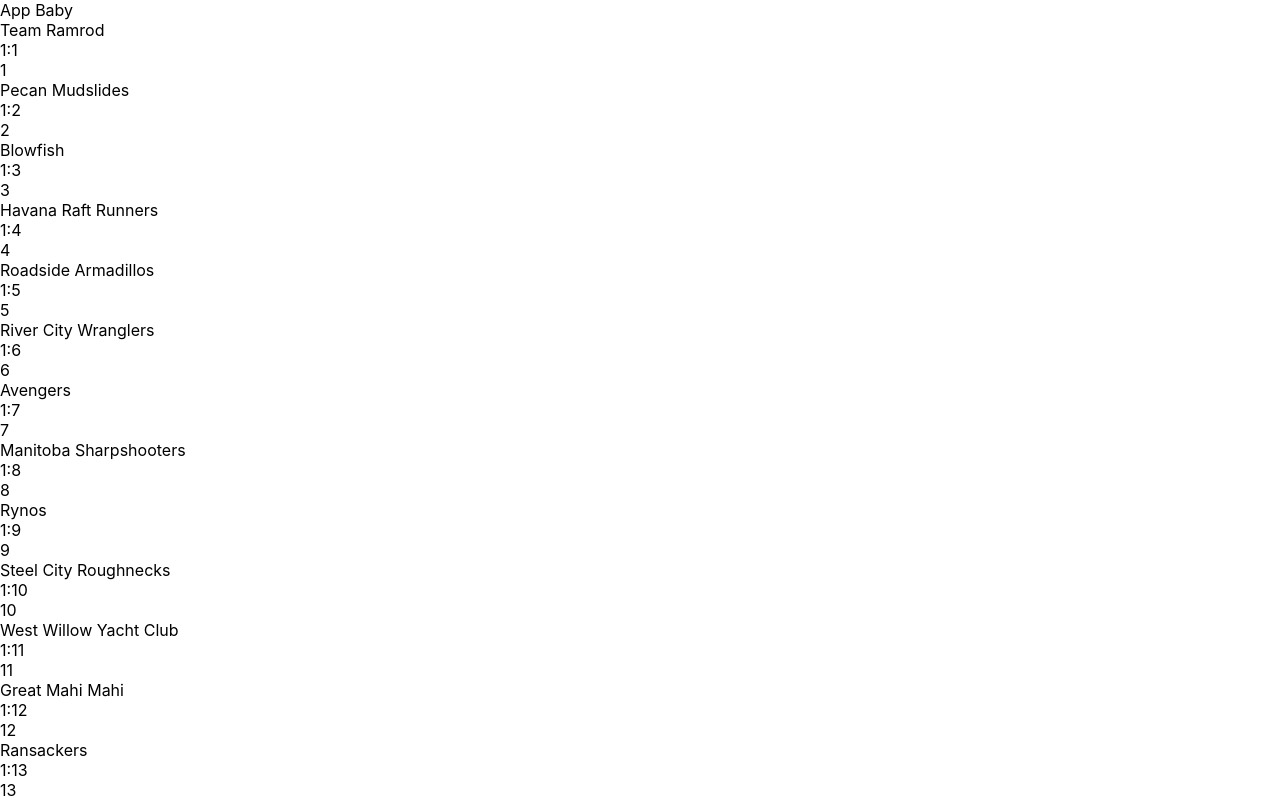
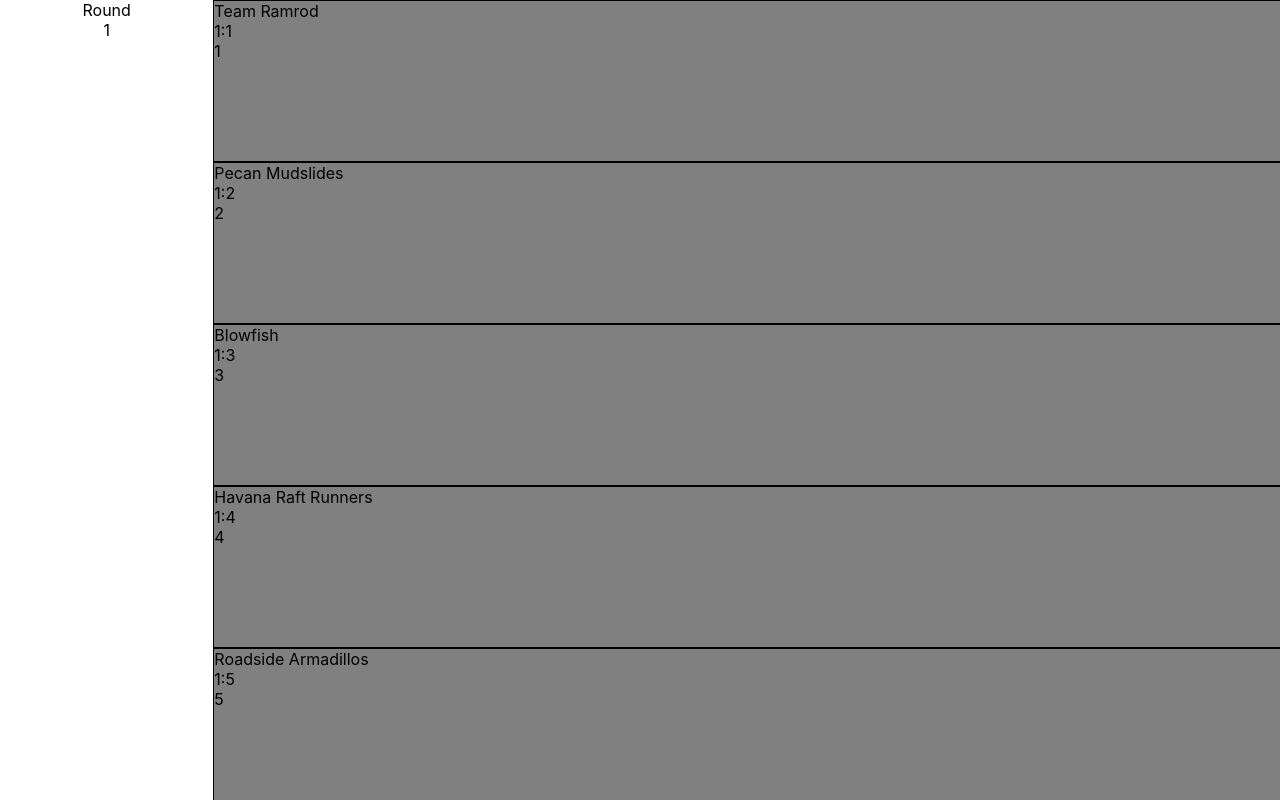
Before and after one commit to AThomasBianchi/big-board, a React (Create React App) app: page / in a window 1280 px wide. Shown: the top 802 px of the page. Built offline with nearby package versions, Linux system fonts and the light colour scheme.

Commit message:
snap scroll and sticky round

```diff
--- a/src/Components/App.js
+++ b/src/Components/App.js
@@ -5,7 +5,6 @@
 const App = () =>  {
   return (
     <div className="App">
-      App Baby
       {/* Order */}
       <BigBoard />
       {/* Key */}
--- /dev/null
+++ b/src/Components/BigBoard.css
@@ -0,0 +1,5 @@
+.big-board {
+  overflow-y: scroll;
+  scroll-snap-type: y mandatory;
+  height: 100vh;
+}
--- a/src/Components/BigBoard.js
+++ b/src/Components/BigBoard.js
@@ -1,15 +1,20 @@
 import React from 'react';
+import Round from './Round';
 import Pick from './Pick';
 import { picks } from './pickData';
-
+import './BigBoard.css';
 
 const BigBoard = () => {
   return (
-    <div>
+    <div className="big-board" >
       {picks.map((round, rndI) => {
-          return round.map((pick, pckI) => {
+        const roundNo = rndI + 1;
+        return (
+          <Round
+            round={roundNo}
+          >
+            {round.map((pick, pckI) => {
               const pickNo = rndI * 14 + pckI + 1;
-            const roundNo = rndI + 1;
               return (
                 <Pick key={pickNo}
                   pick={pick}
@@ -18,7 +23,9 @@
                   roundPick={pckI+1}
                 />
                 );
-          });
+            })}
+          </Round>
+        );
       })}
     </div>
   );
--- /dev/null
+++ b/src/Components/Pick.css
@@ -0,0 +1,9 @@
+.pick {
+  width: 100%;
+  height: 20vh;
+  display: flex;
+  flex-direction: column;
+  scroll-snap-align: start;
+  background-color: gray;
+  border: solid 1px black;
+}
--- a/src/Components/Pick.js
+++ b/src/Components/Pick.js
@@ -1,8 +1,9 @@
 import React from 'react';
+import './Pick.css';
 
 const Pick = props => {
   return (
-    <div>
+    <div className="pick" >
       <div>{props.pick.team}</div>
       <div>{props.roundNo}:{props.roundPick}</div>
       <div>{props.pickNo}</div>
--- /dev/null
+++ b/src/Components/Round.css
@@ -0,0 +1,19 @@
+.round {
+  width: 100%;
+  display: flex;
+}
+
+.round__label {
+  position: -webkit-sticky;
+  position: sticky;
+  top: 0;
+  text-align: center;
+}
+
+.round__label-container {
+  width: 20%;
+}
+
+.round__pick-container {
+  width: 100%;
+}
--- /dev/null
+++ b/src/Components/Round.js
@@ -0,0 +1,20 @@
+import React from 'react';
+import './Round.css';
+
+const Round = props => {
+  return (
+    <div className="round">
+      <div className="round__label-container">
+        <div className="round__label">
+          <div>Round</div>
+          <div>{props.round}</div>
+        </div>
+      </div>
+      <div className="round__pick-container">
+        {props.children}
+      </div>
+    </div>
+  );
+};
+
+export default Round;
--- a/src/Components/pickData.js
+++ b/src/Components/pickData.js
@@ -31,14 +31,14 @@
   BUZZ
 ];
 
-function PickData(team) {
+function Pick(team) {
   this.team = team;
   this.position = null;
   this.player = null
 }
 
-const oddRnd = pickOrder.map(tm => new PickData(tm));
+const oddRnd = pickOrder.map(tm => new Pick(tm));
 const evenRnd = [...oddRnd].reverse();
 const twoRnds = [[...oddRnd], [...evenRnd]];
 
-export const picks = [].concat(twoRnds, twoRnds, twoRnds, twoRnds, twoRnds, twoRnds, twoRnds);
+export const picks = [...Array(8)].flatMap(_ => twoRnds);
```
Lines whose indentation alone changed are shown as unchanged.
